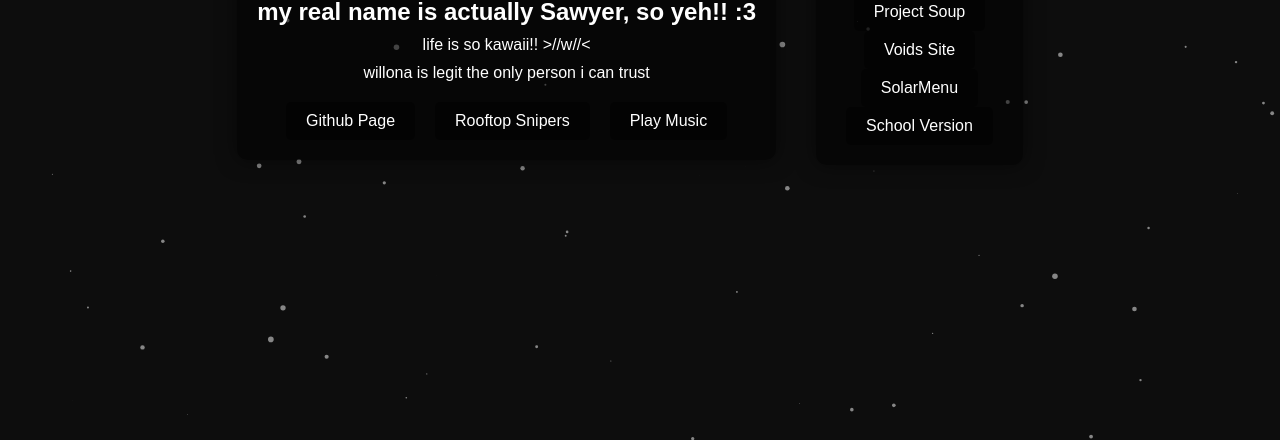
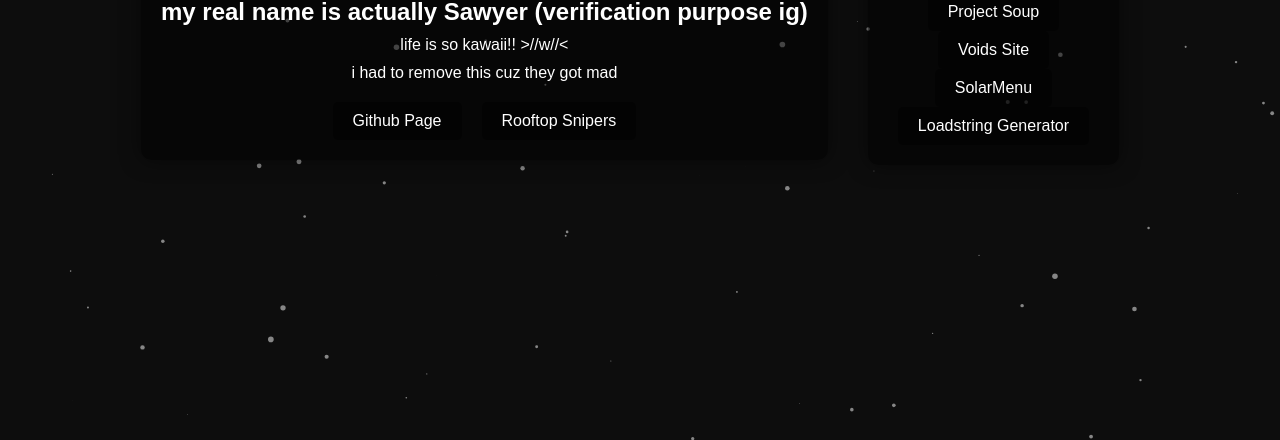
Before and after one commit to VoltSec3/voltsec3.github.io, a plain HTML site: page index.html in a window 1280 px wide. Shown: the part 360-800 px from the top of the page. Drawn offline with nearby package versions, Linux system fonts and the light colour scheme.

Commit message:
Update index.html

```diff
--- a/index.html
+++ b/index.html
@@ -13,13 +13,12 @@
     <div id="particles-js"></div>
     <div class="content">
         <h1>VoltSec³</h1>
-        <h2>my real name is actually Sawyer, so yeh!! :3</h2>
+        <h2>my real name is actually Sawyer (verification purpose ig)</h2>
         <p>life is so kawaii!! >//w//<</p>
-        <p>willona is legit the only person i can trust</p>
+        <p>i had to remove this cuz they got mad</p>
         <div class="buttons">
             <a href="https://github.com/k3pz1" class="button">Github Page</a>
             <a href="rooftop.html" class="button">Rooftop Snipers</a>
-            <a href="#" id="playLink" class="button">Play Music</a>
         </div>
     </div>
     <div class="content buttons-content">
@@ -28,7 +27,7 @@
             <a href="https://VoltSec3.github.io/projectsoup.html" class="button">Project Soup</a>
             <a href="https://VoltSec3.github.io/voidness.html" class="button">Voids Site</a>
             <a href="https://solarmenu.github.io/" class="button">SolarMenu</a>
-            <a href="https://VoltSec3.github.io/schoolver.html" class="button">School Version</a>
+            <a href="https://VoltSec3.github.io/loadstring.html" class="button">Loadstring Generator</a>
         </div>
     </div>
 
```
